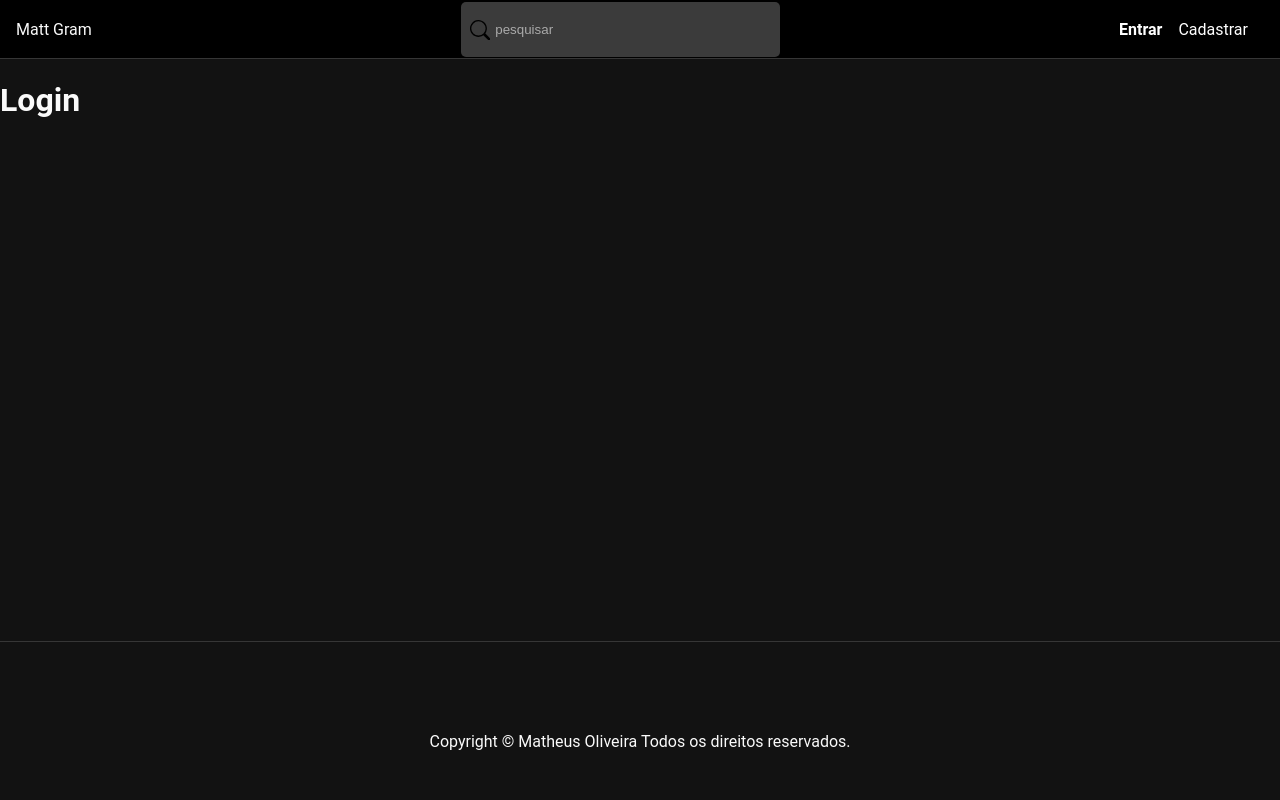
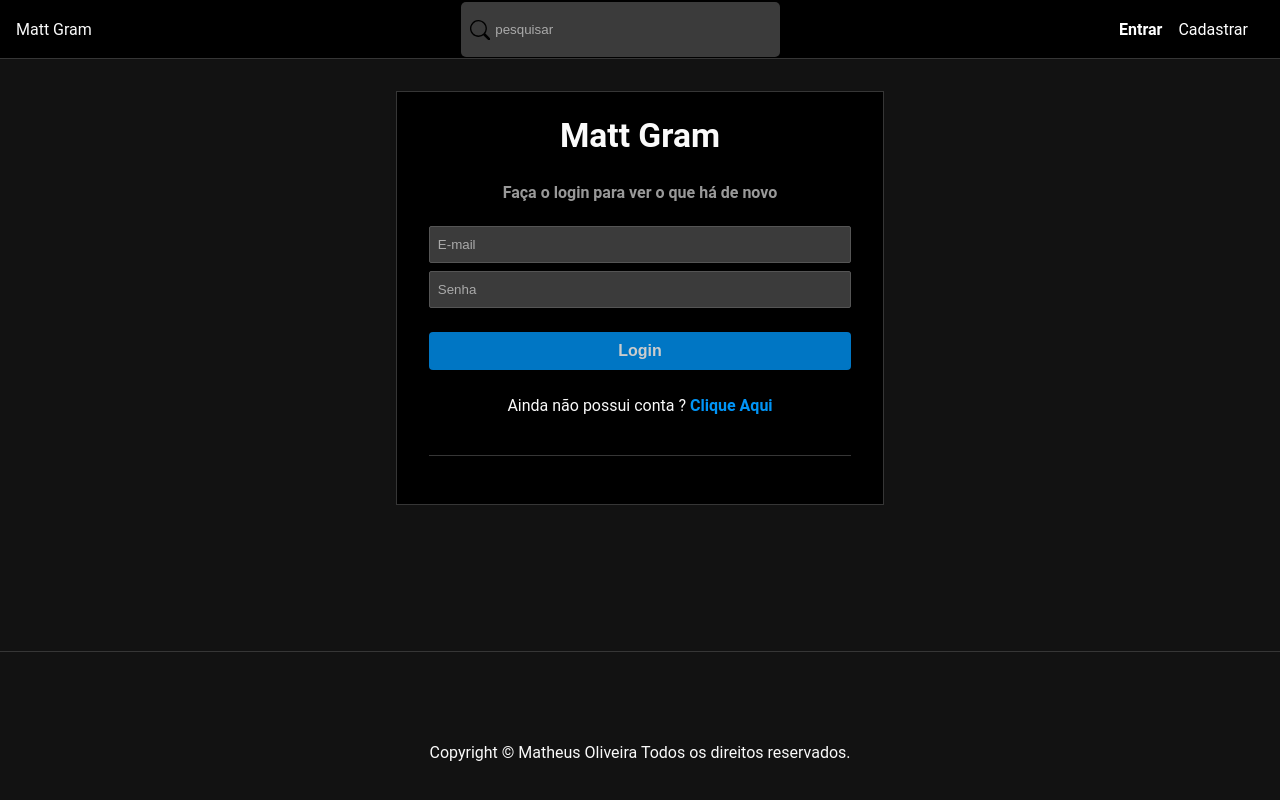
Before and after one commit to MatheusOliveira047/matt-gram-frontend, a React (Vite) app: page /login in a window 1280 px wide. Shown: the top 800 px of the page. Built offline with nearby package versions, Linux system fonts and the light colour scheme.

Commit message:
criando login

```diff
--- a/src/pages/Auth/Login.jsx
+++ b/src/pages/Auth/Login.jsx
@@ -1,9 +1,62 @@
 import "./Auth.css"
 
+import { Link } from 'react-router-dom'
+import Message from '../../components/Message'
+
+import { useEffect, useState } from 'react'
+import { useSelector, useDispatch } from 'react-redux'
+
+import {login, reset} from '../../slices/authSlice'
+
 const Login = ()=>{
+  const [email,setEmail] = useState('')
+  const [password,setPassword] = useState("")
+
+  const dispatch = useDispatch()
+
+  const {loading, error} = useSelector(state=>state.auth)
+
+
+  const handleSubmitLogin = (e)=>{
+    e.preventDefault()
+    const user = {
+      email,
+      password
+    }
+
+    dispatch(login(user))
+
+  }
+
+  useEffect(()=>{
+    dispatch(reset())
+  },[dispatch])
+
   return(
-    <div>
-      <h1>Login</h1>
+    <div id='login'>
+      <h2>Matt Gram</h2>
+      <p className="subtitle">Faça o login para ver o que há de novo</p>
+      <form onSubmit={handleSubmitLogin}>
+        <input
+          type="email"
+          name='email'
+          placeholder='E-mail'
+          onChange={(e)=>setEmail(e.target.value)}
+          value={email || ""}
+        />
+        <input
+          type="password"
+          name="password"
+          placeholder='Senha'
+          onChange={(e)=>setPassword(e.target.value)}
+          value={password || ""}
+        />
+        {!loading && <input type="submit" value="Login" />}
+        {loading &&  <input type="submit" value="Aguarde..." disabled/>}
+        {error && <Message msg={error} type="error"/>}
+        <p>Ainda não possui conta ? <Link to={"/register"}>Clique Aqui</Link></p>
+
+      </form>
     </div>
   )
 }
--- a/src/pages/Auth/Register.jsx
+++ b/src/pages/Auth/Register.jsx
@@ -46,7 +46,7 @@
   return(
     <div id='register'>
       <h2>Matt Gram</h2>
-      <p className='subtitle'> Cadastra-se para ver as fotos de seus</p>
+      <p className='subtitle'> Cadastra-se para ver as fotos de seus amigos</p>
       <form onSubmit={handleSubmitRegister}>
         <input
           type="text"
--- a/src/services/authService.js
+++ b/src/services/authService.js
@@ -23,9 +23,29 @@
   localStorage.removeItem("user")
 }
 
+const login = async(data)=>{
+  const config = requestConfig("POST",data)
+
+  try {
+
+    const res = await fetch(api + '/users/login', config)
+                        .then((res)=> res.json())
+                        .catch(err=>console.log(err))
+
+    if(res._id){
+      localStorage.setItem("user", JSON.stringify(res))
+    }
+
+    return res
+  } catch (error) {
+    console.log(error)
+  }
+}
+
 const authService = {
   register,
-  logout
+  logout,
+  login
 }
 
 export default authService
--- a/src/slices/authSlice.js
+++ b/src/slices/authSlice.js
@@ -29,6 +29,19 @@
   await authService.logout()
 })
 
+export const login = createAsyncThunk(
+  "auth/login",
+  async (user, thunkAPI) => {
+    const data = await authService.login(user);
+
+    // Check for errors
+    if (data.errors) {
+      return thunkAPI.rejectWithValue(data.errors[0]);
+    }
+
+    return data;
+  }
+);
 
 export const authSlice = createSlice({
   name: "auth",
@@ -63,6 +76,21 @@
         state.error = null;
         state.user = null;
       })
+      .addCase(login.pending, (state) => {
+        state.loading = true;
+        state.error = null;
+      })
+      .addCase(login.fulfilled, (state, action) => {
+        state.loading = false;
+        state.success = true;
+        state.error = null;
+        state.user = action.payload;
+      })
+      .addCase(login.rejected, (state, action) => {
+        state.loading = false;
+        state.error = action.payload;
+        state.user = null;
+      })
   }
 })
 
```
